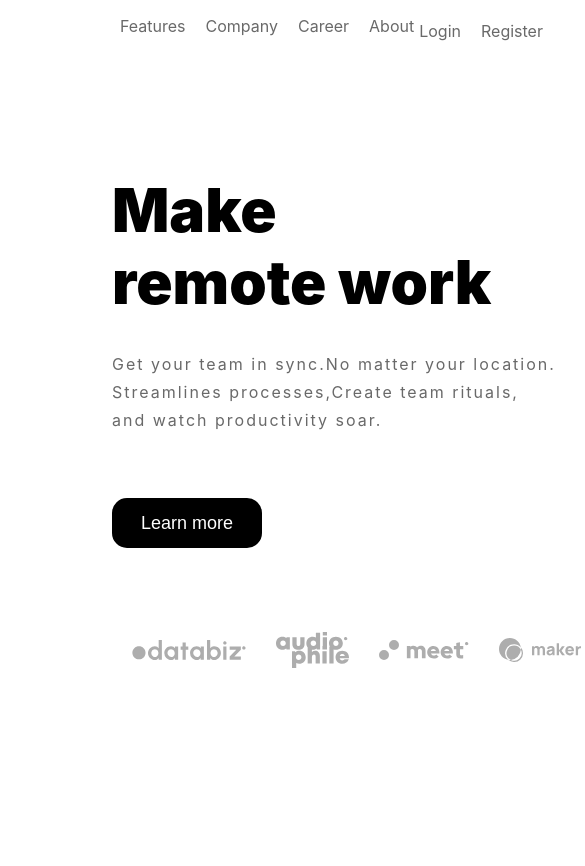
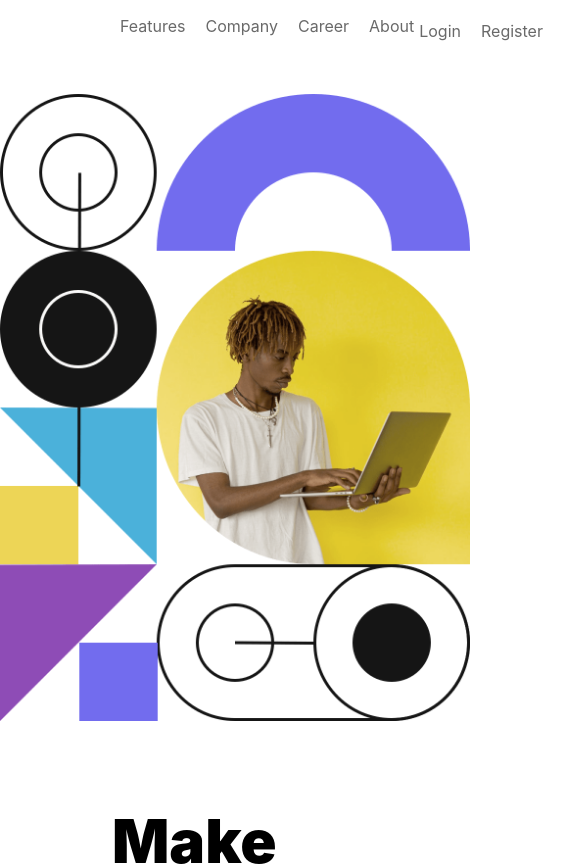
Before and after one commit to ElyesBenKhoud/ForFun-Frontend-Mentor-Intro-SPA, a React (Create React App) app: page / in a window 390 px wide. Shown: the top 866 px of the page, 585 px wide, since content can reach past the window. Before the commit the page ends 844 px from the top, so only its background shows below. Built offline with nearby package versions, Linux system fonts and the light colour scheme.

Commit message:
working on dropdown

```diff
--- a/src/App.css
+++ b/src/App.css
@@ -109,3 +109,11 @@ margin-top: 5rem;
   letter-spacing: 2px;
   line-height: 28px;
 }
+
+@media (max-width :970px) {
+  .Landing-Container{
+    display: flex;
+    flex-direction: column-reverse;
+
+  }
+}
--- a/src/component/Header.js
+++ b/src/component/Header.js
@@ -4,13 +4,13 @@ const Header = () => {
   return (
     <>
       <header className="hedhed">
-        <ul class="left">
+        <ul className="left">
           <li>Features</li>
           <li>Company</li>
           <li>Career</li>
           <li>About</li>
         </ul>
-        <ul class="right">
+        <ul className="right">
           <li>Login</li>
           <li>Register</li>
         </ul>
--- a/src/index.js
+++ b/src/index.js
@@ -5,7 +5,7 @@ import App from "./App";
 
 const root = ReactDOM.createRoot(document.getElementById("root"));
 root.render(
-  <React.StrictMode>
+  <React.Fragment>
     <App />
-  </React.StrictMode>
+  </React.Fragment>
 );
```
Also changed, not shown: 1 other file (tests, documents, lock files or other folders).
